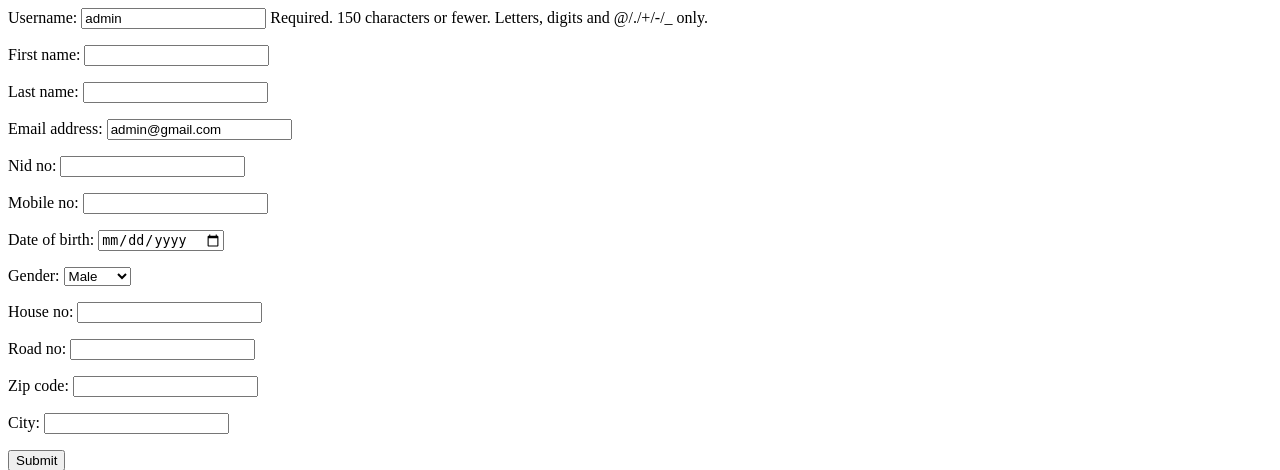
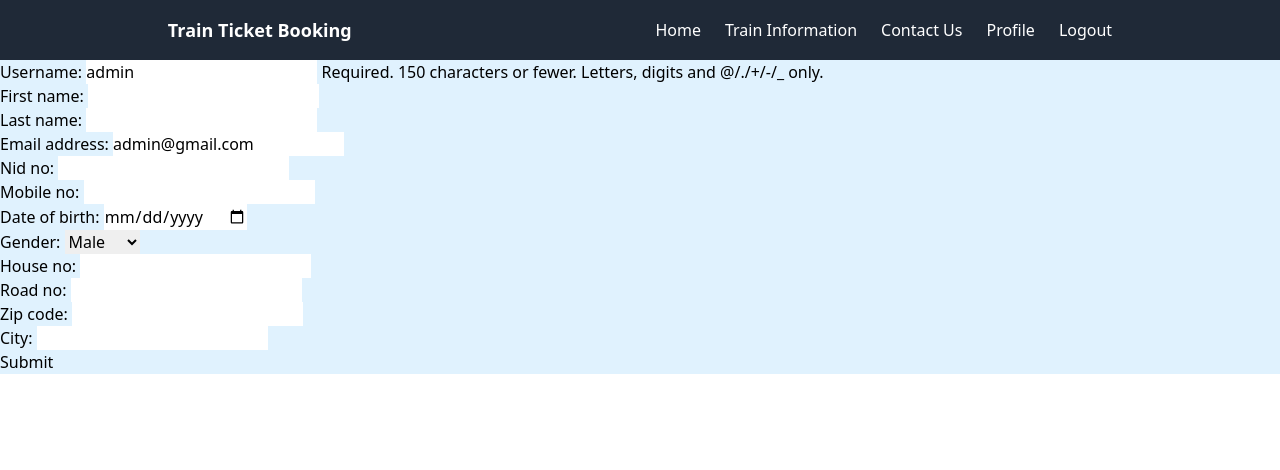
Before and after one commit to ripionck/metro-express, a Django app: page /passenger/profile/ in a window 1280 px wide. Shown: the top 470 px of the page. Run offline with Django 5.2, Linux system fonts and the light colour scheme; a user stored in the database is signed in; data comes from the database, SQL or seed files in the repository; both versions use the stored data as it was after the commit; some libraries are stand-ins or nearby versions.

Commit message:
completed logout functionality

```diff
--- a/core/templates/index.html
+++ b/core/templates/index.html
@@ -1,7 +1,7 @@
 {% extends 'base.html' %}
 {% load static %}
 {% block head_title %}
-    Metro Express
+    Metro Express | Home
 {% endblock head_title %}
 {% block content %}
     <img class ="w-full" src ="{% static 'images/train_03.jpg' %}" />
--- a/core/templates/navbar.html
+++ b/core/templates/navbar.html
@@ -3,12 +3,9 @@
         <div class="flex items-center justify-around">
             <a class="text-white text-lg font-semibold" href="#">Train Ticket Booking</a>
             <div class="hidden sm:block">
-                <ul class="flex items-center space-x-4">
+                <ul class="flex items-center space-x-6">
                     <li class="nav-item">
                         <a class="text-white hover:underline" href="{% url 'home' %}">Home</a>
-                    </li>
-                    <li class="nav-item">
-                        <a class="text-white hover:underline" href="#">Search Trains</a>
                     </li>
                     <li class="nav-item">
                         <a class="text-white hover:underline" href="#">Train Information</a>
@@ -16,6 +13,16 @@
                     <li class="nav-item">
                         <a class="text-white hover:underline" href="#">Contact Us</a>
                     </li>
+                    {% if request.user.is_authenticated %}
+                        <li class="nav-item">
+                            <a class="text-white hover:underline"
+                               href="{% url 'passenger_profile' %}">Profile</a>
+                        </li>
+                        <li class="nav-item">
+                            <a class="text-white hover:underline"
+                               href="{% url 'passenger_logout' %}">Logout</a>
+                        </li>
+                    {% else %}
                         <li class="nav-item">
                             <a class="text-white hover:underline"
                                href="{% url 'passenger_register' %}">Register</a>
@@ -23,13 +30,7 @@
                         <li class="nav-item">
                             <a class="text-white hover:underline" href="{% url 'passenger_login' %}">Login</a>
                         </li>
-                    <li class="nav-item">
-                        <a class="text-white hover:underline"
-                           href="{% url 'passenger_profile' %}">Profile</a>
-                    </li>
-                    <li class="nav-item">
-                        <a class="text-white hover:underline" href="#">Logout</a>
-                    </li>
+                    {% endif %}
                 </ul>
             </div>
         </div>
--- a/passenger/templates/passengers/passenger_profile.html
+++ b/passenger/templates/passengers/passenger_profile.html
@@ -1,5 +1,11 @@
-<form method="post" action="">
-    {% csrf_token %}
-    {{ form.as_p }}
-    <button type="submit">Submit</button>
-</form>
+{% extends "base.html" %}
+{% block title %}
+    Profile
+{% endblock title %}
+{% block content %}
+    <form method="post" action="">
+        {% csrf_token %}
+        {{ form.as_p }}
+        <button type="submit">Submit</button>
+    </form>
+{% endblock content %}
--- a/passenger/urls.py
+++ b/passenger/urls.py
@@ -1,8 +1,9 @@
 from django.urls import path
-from .views import PassengerRegistrationView,PassengerloginView, ProfileUpdateView
+from .views import PassengerRegistrationView,PassengerloginView, ProfileUpdateView, PassengerLogoutView
 
 urlpatterns = [
     path('register/', PassengerRegistrationView.as_view(), name='passenger_register'),
     path('login/', PassengerloginView.as_view(), name='passenger_login'),
+    path('logout/', PassengerLogoutView.as_view(), name='passenger_logout'),
     path('profile/', ProfileUpdateView.as_view(), name='passenger_profile')
 ]
--- a/passenger/views.py
+++ b/passenger/views.py
@@ -2,8 +2,8 @@ from django.shortcuts import render, redirect
 from django.views.generic import FormView
 from django.views import View
 from django.urls import reverse_lazy
-from django.contrib.auth import login
-from django.contrib.auth.views import LoginView
+from django.contrib.auth import login, logout
+from django.contrib.auth.views import LoginView, LogoutView
 from .forms import PassengerRegistrationForm, ProfileUpdateForm
 
 # Create your views here.
@@ -27,6 +27,14 @@ class PassengerloginView(LoginView):
     def get_success_url(self):
         return reverse_lazy('home')
 
+class PassengerLogoutView(LogoutView):
+    def get_success_url(self):
+        # Logout the user and redirect to the home page
+        if self.request.user.is_authenticated:
+            logout(self.request)
+        return reverse_lazy('home')
+
+
 class ProfileUpdateView(View):
     template_name = 'passengers/passenger_profile.html'
 
```
Also changed, not shown: passenger/templates/passengers/passenger_login.html (+11 -5 lines), passenger/templates/passengers/passenger_register.html (+11 -5 lines), db.sqlite3. Lines whose indentation alone changed are shown as unchanged.
